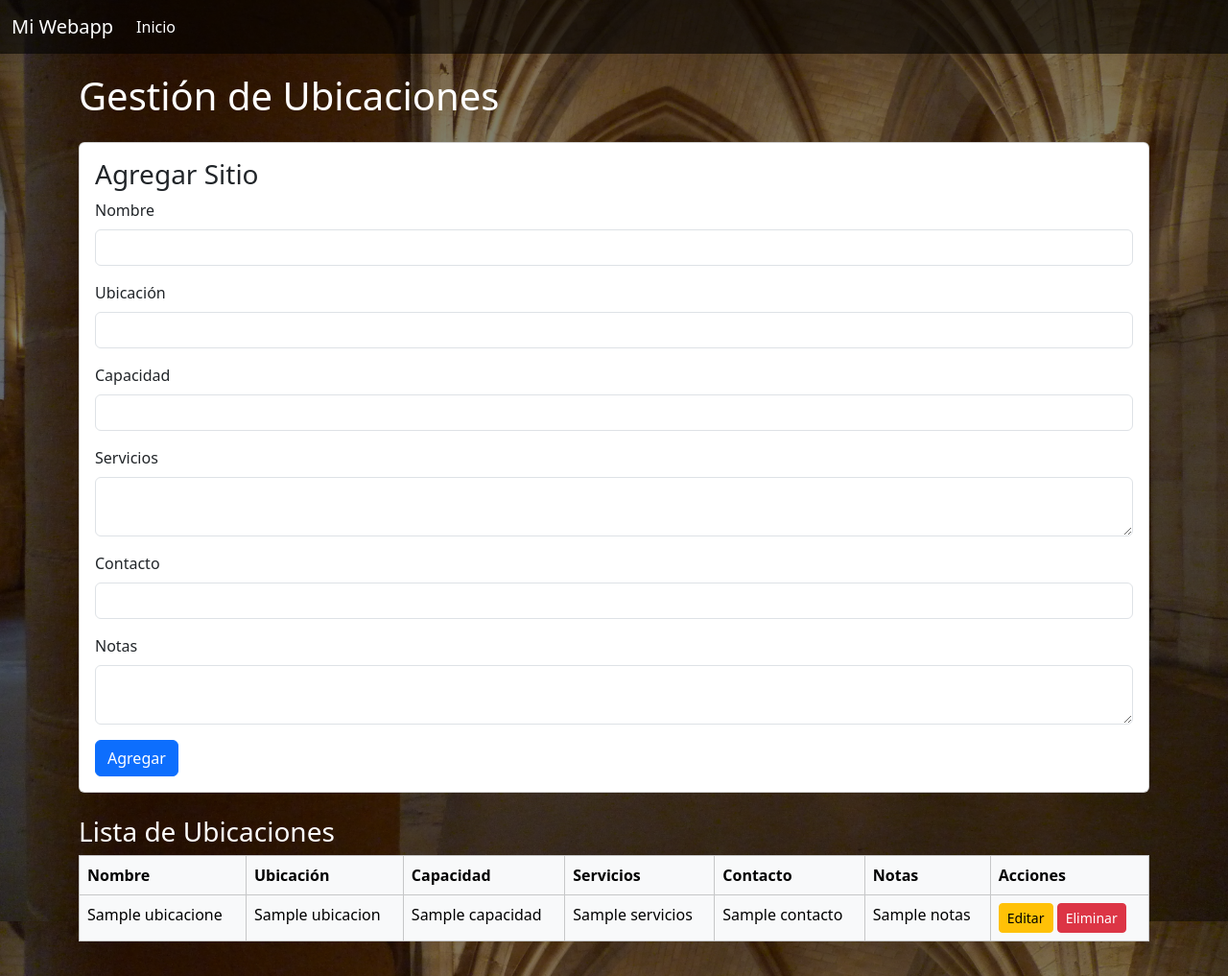
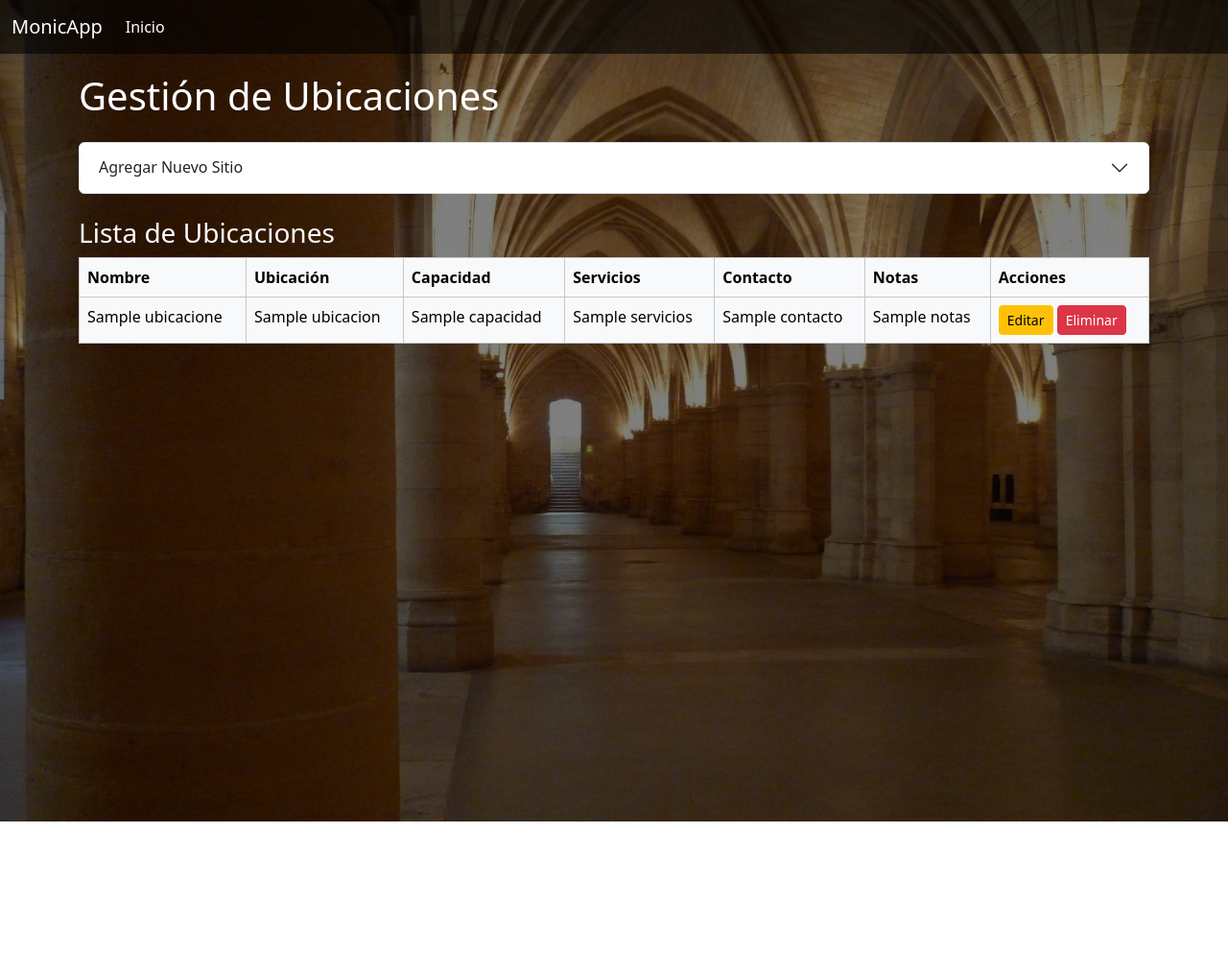
Before and after one commit to 13sauca13/MonicApp, a Flask app: page /ubicaciones in a window 1280 px wide. Shown: the whole page at 96% size. After the commit the page ends 856 px from the top, so only its background shows below. Run offline with Flask 3, Linux system fonts and the light colour scheme; a database or web service that is not in the repository returns one stand-in record (values such as "Sample title").

Commit message:
Editor de ubicaciones y acordeon

```diff
--- a/app.py
+++ b/app.py
@@ -44,14 +44,14 @@ def ubicaciones():
 
     # GET: Mostrar todos los sitios
     sitios = collection.find()
-    return render_template('ubicaciones.html', sitios=sitios, sitio=None, sitio_id=None)
+    return render_template('ubicaciones.html', sitios=sitios, sitio=None, sitio_id=None, accordion_open=False)
 
 @app.route('/editar/<sitio_id>')
 def editar_sitio(sitio_id):
     # Obtener el sitio para editar
     sitio = collection.find_one({'_id': ObjectId(sitio_id)})
     sitios = collection.find()
-    return render_template('ubicaciones.html', sitios=sitios, sitio=sitio, sitio_id=sitio_id)
+    return render_template('ubicaciones.html', sitios=sitios, sitio=sitio, sitio_id=sitio_id, accordion_open=True)
 
 @app.route('/eliminar/<sitio_id>', methods=['POST'])
 def eliminar_sitio(sitio_id):
--- a/templates/base.html
+++ b/templates/base.html
@@ -3,7 +3,7 @@
 <head>
     <meta charset="UTF-8">
     <meta name="viewport" content="width=device-width, initial-scale=1.0">
-    <title>{% block title %}Mi Webapp{% endblock %}</title>
+    <title>{% block title %}MonicApp{% endblock %}</title>
     <!-- Bootstrap CSS para la navbar -->
     <link href="https://cdn.jsdelivr.net/npm/bootstrap@5.3.2/dist/css/bootstrap.min.css" rel="stylesheet">
     <style>
@@ -42,7 +42,7 @@
     <!-- Barra de navegación -->
     <nav class="navbar navbar-expand-lg">
         <div class="container-fluid">
-            <a class="navbar-brand" href="{{ url_for('index') }}">Mi Webapp</a>
+            <a class="navbar-brand" href="{{ url_for('index') }}">MonicApp</a>
             <button class="navbar-toggler" type="button" data-bs-toggle="collapse" data-bs-target="#navbarNav" aria-controls="navbarNav" aria-expanded="false" aria-label="Toggle navigation">
                 <span class="navbar-toggler-icon"></span>
             </button>
--- a/templates/ubicaciones.html
+++ b/templates/ubicaciones.html
@@ -5,10 +5,18 @@
 {% block content %}
     <h1 class="mb-4">Gestión de Ubicaciones</h1>
 
-    <!-- Formulario para agregar/editar sitios -->
-    <div class="card mb-4">
+    <!-- Acordeón para el formulario de agregar/editar sitios -->
+    <div class="accordion mb-4" id="formAccordion">
+        <div class="accordion-item">
+            <h2 class="accordion-header" id="headingForm">
+                <button class="accordion-button {{ '' if accordion_open else 'collapsed' }}" type="button" data-bs-toggle="collapse" data-bs-target="#collapseForm" aria-expanded="{{ 'true' if accordion_open else 'false' }}" aria-controls="collapseForm">
+                    {{ 'Editar Sitio' if sitio_id else 'Agregar Nuevo Sitio' }}
+                </button>
+            </h2>
+            <div id="collapseForm" class="accordion-collapse collapse {{ 'show' if accordion_open else '' }}" aria-labelledby="headingForm" data-bs-parent="#formAccordion">
+                <div class="accordion-body">
+                    <div class="card">
                         <div class="card-body">
-            <h3>{{ 'Editar Sitio' if sitio_id else 'Agregar Sitio' }}</h3>
                             <form method="POST" action="{{ url_for('ubicaciones') }}">
                                 <input type="hidden" name="sitio_id" value="{{ sitio_id or '' }}">
                                 <div class="mb-3">
@@ -40,6 +48,10 @@
                                     <a href="{{ url_for('ubicaciones') }}" class="btn btn-secondary">Cancelar</a>
                                 {% endif %}
                             </form>
+                        </div>
+                    </div>
+                </div>
+            </div>
         </div>
     </div>
 
@@ -80,4 +92,20 @@
             {% endfor %}
         </tbody>
     </table>
+
+    <!-- Script para forzar el despliegue del acordeón si accordion_open es True -->
+    <script>
+        document.addEventListener('DOMContentLoaded', function () {
+            const accordionOpen = {{ 'true' if accordion_open else 'false' }};
+            if (accordionOpen) {
+                const collapseElement = document.getElementById('collapseForm');
+                const accordionButton = document.querySelector('#headingForm .accordion-button');
+                if (collapseElement && accordionButton) {
+                    collapseElement.classList.add('show');
+                    accordionButton.classList.remove('collapsed');
+                    accordionButton.setAttribute('aria-expanded', 'true');
+                }
+            }
+        });
+    </script>
 {% endblock %}
```
Lines whose indentation alone changed are shown as unchanged.
